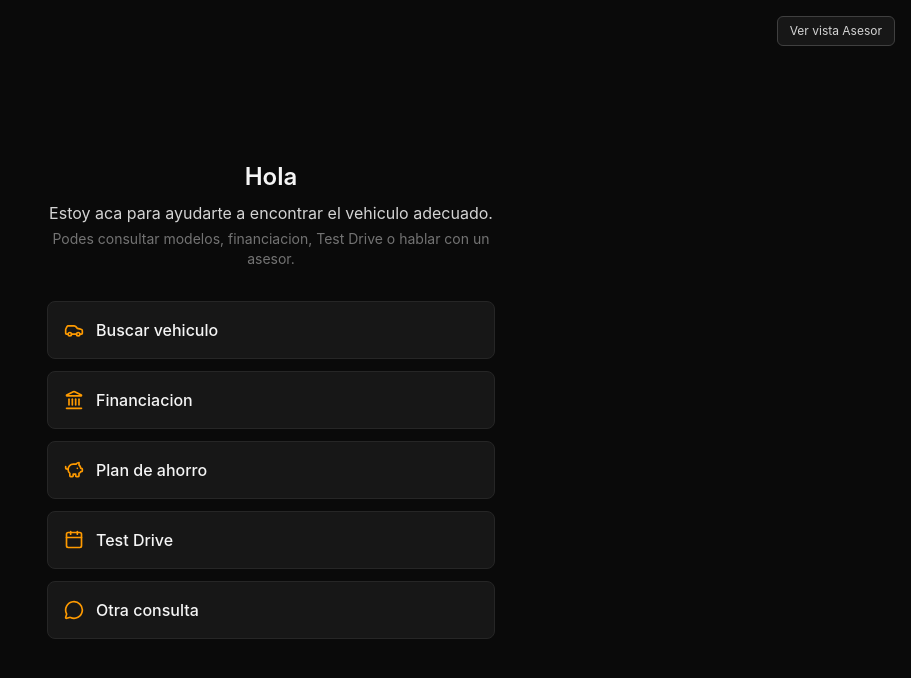
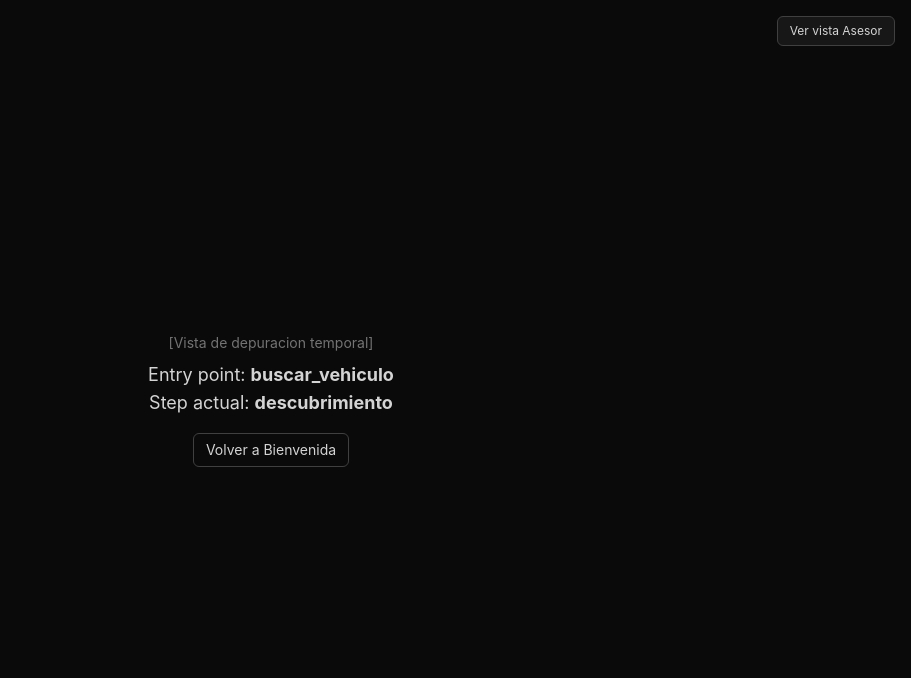
Before and after one commit to ntolaba89-cmd/nt-automotive-agent, a React (Vite) app: page / in a window 1280 px wide. Both pictures are taken after a click on the button "Buscar vehiculo". Shown: the top 678 px of the page, without its empty margins (369-1280 px from the left). Built offline with nearby package versions, Linux system fonts and the light colour scheme.

Commit message:
feat: conexion del estado de conversacion real, vista de depuracion temporal para validar transiciones

```diff
--- a/src/App.tsx
+++ b/src/App.tsx
@@ -9,7 +9,9 @@ import { KpiCard } from './core/components/KpiCard'
 import { LeadRow } from './core/components/LeadRow'
 import { LeadDetail } from './core/components/LeadDetail'
 import { WelcomeScreen } from './core/components/WelcomeScreen'
-import type { ConversationEntryPoint } from './core/types/conversation'
+import type { ConversationEntryPoint, ConversationState } from './core/types/conversation'
+import { INITIAL_CONVERSATION_STATE } from './core/types/conversation'
+import { getNextStepAfterEntry } from './core/logic'
 
 type ViewMode = 'cliente' | 'asesor'
 
@@ -81,10 +83,25 @@ function AdvisorDashboard() {
 
 function App() {
   const [viewMode, setViewMode] = useState<ViewMode>('cliente')
+  const [conversation, setConversation] = useState<ConversationState>(
+    INITIAL_CONVERSATION_STATE,
+  )
 
   const handleSelectEntryPoint = (entryPoint: ConversationEntryPoint) => {
-    console.log('Entry point seleccionado:', entryPoint)
-    // TODO: conectar con el estado de conversacion en el proximo paso
+    setConversation((prev) => ({
+      ...prev,
+      entryPoint,
+      step: getNextStepAfterEntry(entryPoint),
+      draftLead: {
+        ...prev.draftLead,
+        purchaseModality:
+          entryPoint === 'financiacion'
+            ? 'financiado'
+            : entryPoint === 'plan_ahorro'
+              ? 'plan_ahorro'
+              : prev.draftLead.purchaseModality,
+      },
+    }))
   }
 
   return (
@@ -98,7 +115,30 @@ function App() {
       </button>
 
       {viewMode === 'cliente' ? (
-        <WelcomeScreen onSelectEntryPoint={handleSelectEntryPoint} />
+        conversation.step === 'bienvenida' ? (
+          <WelcomeScreen onSelectEntryPoint={handleSelectEntryPoint} />
+        ) : (
+          <div className="flex min-h-screen items-center justify-center bg-neutral-950 p-8 text-center text-neutral-300">
+            <div>
+              <p className="mb-2 text-sm text-neutral-500">
+                [Vista de depuracion temporal]
+              </p>
+              <p className="text-lg">
+                Entry point: <strong>{conversation.entryPoint}</strong>
+              </p>
+              <p className="text-lg">
+                Step actual: <strong>{conversation.step}</strong>
+              </p>
+              <button
+                type="button"
+                onClick={() => setConversation(INITIAL_CONVERSATION_STATE)}
+                className="mt-4 rounded-md border border-neutral-700 px-3 py-1.5 text-sm hover:bg-neutral-800"
+              >
+                Volver a Bienvenida
+              </button>
+            </div>
+          </div>
+        )
       ) : (
         <AdvisorDashboard />
       )}
```
